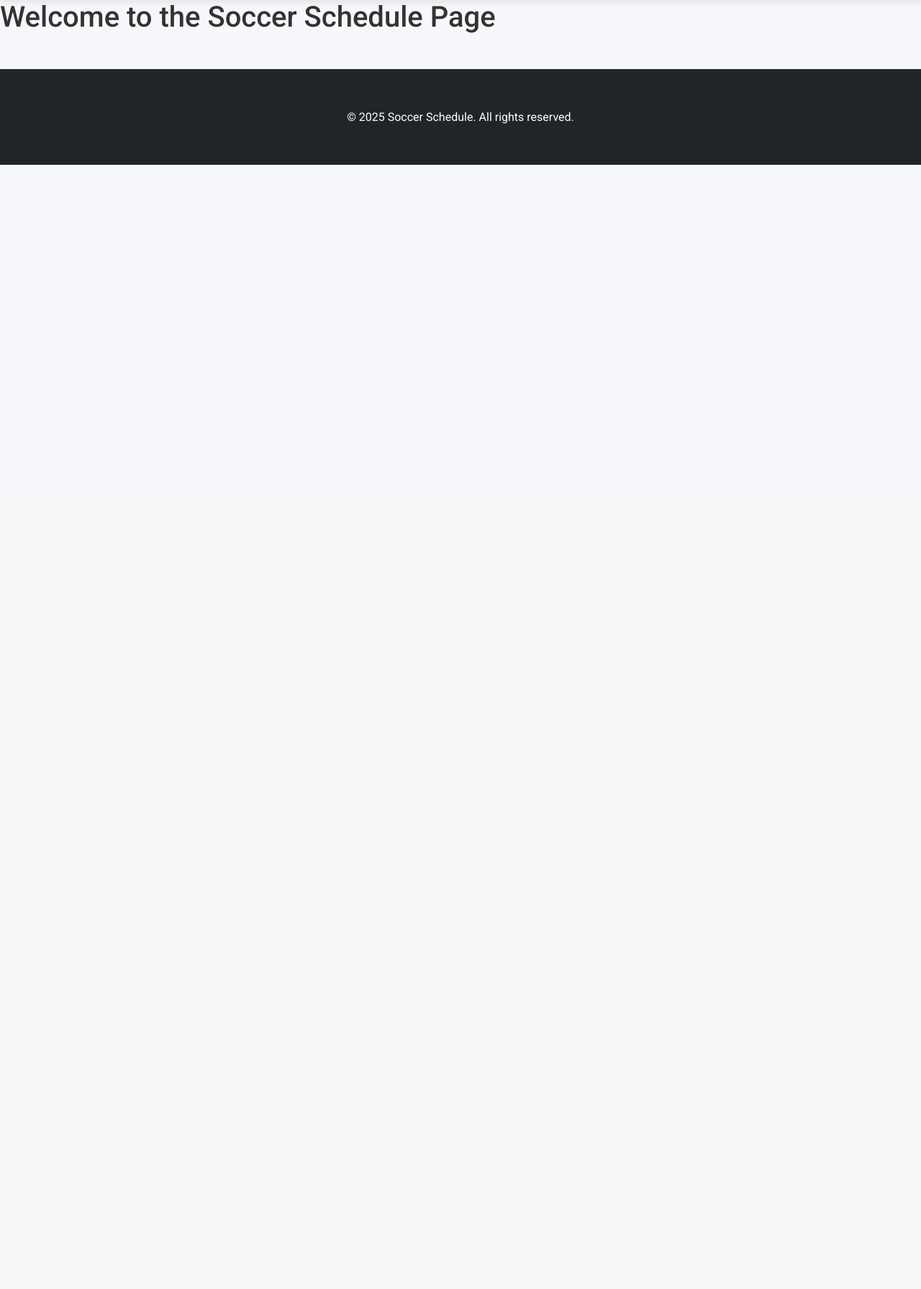
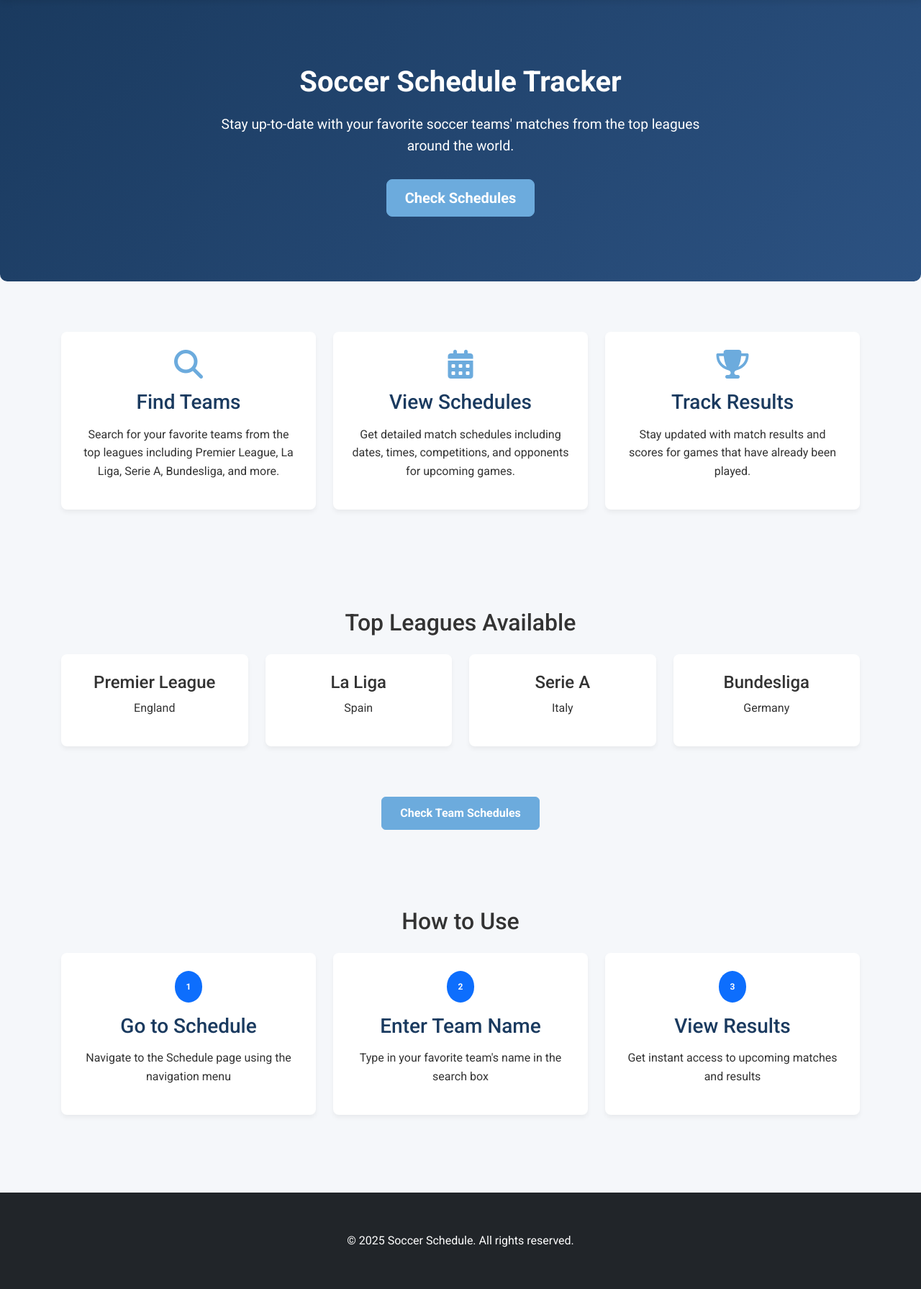
Before and after one commit to AntoniDimes/example, a Flask app: page / in a window 1280 px wide. Shown: the part 110-1901 px from the top of the page at 72% size. Before the commit the page ends 339 px from the top, so only its background shows below. Run offline with Flask 3, Linux system fonts and the light colour scheme.

Commit message:
Update index.html

```diff
--- a/templates/index.html
+++ b/templates/index.html
@@ -1,9 +1,109 @@
 {% extends "layout.html" %}
 
-{% block title %}
-    Homepage
-{% endblock %}
+{% block title %}Home{% endblock %}
 
 {% block body %}
-    <h1>Welcome to the Soccer Schedule Page</h1>
+    <!-- Hero Section -->
+    <section class="hero text-center">
+        <div class="container">
+            <h1>Soccer Schedule Tracker</h1>
+            <p>Stay up-to-date with your favorite soccer teams' matches from the top leagues around the world.</p>
+            <a href="/schedule" class="btn btn-primary btn-lg">Check Schedules</a>
+        </div>
+    </section>
+
+    <!-- Features Section -->
+    <section class="container">
+        <div class="row">
+            <div class="col-md-4">
+                <div class="feature-box text-center">
+                    <i class="fas fa-search mb-3"></i>
+                    <h3>Find Teams</h3>
+                    <p>Search for your favorite teams from the top leagues including Premier League, La Liga, Serie A, Bundesliga, and more.</p>
+                </div>
+            </div>
+            <div class="col-md-4">
+                <div class="feature-box text-center">
+                    <i class="fas fa-calendar-alt mb-3"></i>
+                    <h3>View Schedules</h3>
+                    <p>Get detailed match schedules including dates, times, competitions, and opponents for upcoming games.</p>
+                </div>
+            </div>
+            <div class="col-md-4">
+                <div class="feature-box text-center">
+                    <i class="fas fa-trophy mb-3"></i>
+                    <h3>Track Results</h3>
+                    <p>Stay updated with match results and scores for games that have already been played.</p>
+                </div>
+            </div>
+        </div>
+    </section>
+
+    <!-- Leagues Section -->
+    <section class="container mt-5">
+        <h2 class="text-center mb-4">Top Leagues Available</h2>
+        <div class="row">
+            <div class="col-md-3 col-6 mb-4">
+                <div class="feature-box text-center">
+                    <h4>Premier League</h4>
+                    <p>England</p>
+                </div>
+            </div>
+            <div class="col-md-3 col-6 mb-4">
+                <div class="feature-box text-center">
+                    <h4>La Liga</h4>
+                    <p>Spain</p>
+                </div>
+            </div>
+            <div class="col-md-3 col-6 mb-4">
+                <div class="feature-box text-center">
+                    <h4>Serie A</h4>
+                    <p>Italy</p>
+                </div>
+            </div>
+            <div class="col-md-3 col-6 mb-4">
+                <div class="feature-box text-center">
+                    <h4>Bundesliga</h4>
+                    <p>Germany</p>
+                </div>
+            </div>
+        </div>
+        <div class="text-center mt-3">
+            <a href="/schedule" class="btn btn-primary">Check Team Schedules</a>
+        </div>
+    </section>
+
+    <!-- How to Use Section -->
+    <section class="container mt-5">
+        <h2 class="text-center mb-4">How to Use</h2>
+        <div class="row">
+            <div class="col-md-4">
+                <div class="feature-box text-center">
+                    <div class="mb-3">
+                        <span class="badge bg-primary rounded-circle p-3">1</span>
+                    </div>
+                    <h3>Go to Schedule</h3>
+                    <p>Navigate to the Schedule page using the navigation menu</p>
+                </div>
+            </div>
+            <div class="col-md-4">
+                <div class="feature-box text-center">
+                    <div class="mb-3">
+                        <span class="badge bg-primary rounded-circle p-3">2</span>
+                    </div>
+                    <h3>Enter Team Name</h3>
+                    <p>Type in your favorite team's name in the search box</p>
+                </div>
+            </div>
+            <div class="col-md-4">
+                <div class="feature-box text-center">
+                    <div class="mb-3">
+                        <span class="badge bg-primary rounded-circle p-3">3</span>
+                    </div>
+                    <h3>View Results</h3>
+                    <p>Get instant access to upcoming matches and results</p>
+                </div>
+            </div>
+        </div>
+    </section>
 {% endblock %}
```
